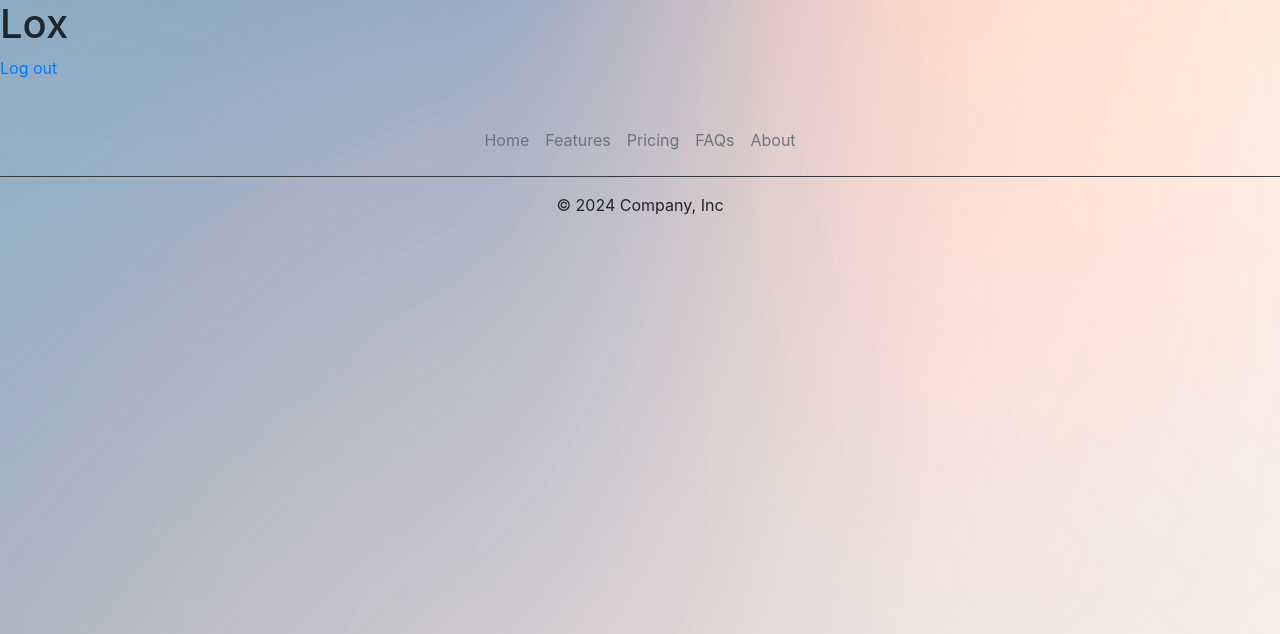
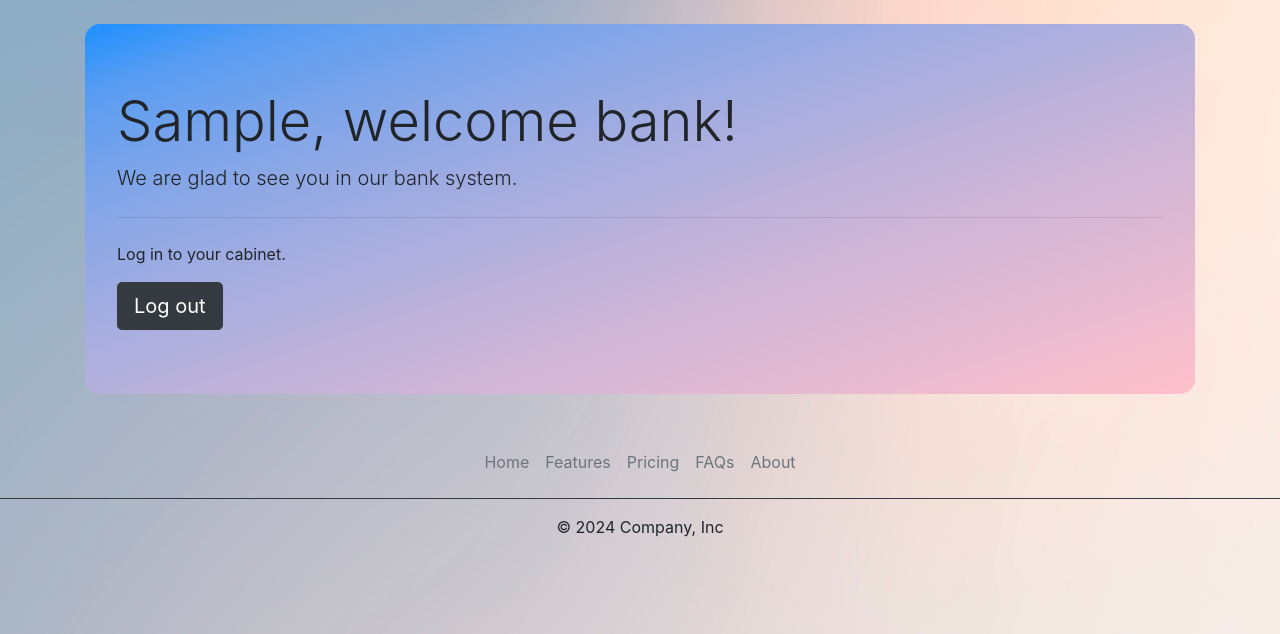
Before and after one commit to mmmurka/Online_Bank, a Django app: page /cabinet/ in a window 1280 px wide. Shown: the part 66-700 px from the top of the page. Run offline with Django 5.2, Linux system fonts and the light colour scheme; the visitor is signed in with stand-in values (Sample User, id 1); some libraries are stand-ins or nearby versions.

Commit message:
cabinet development has begun

```diff
--- a/banking/views.py
+++ b/banking/views.py
@@ -4,7 +4,7 @@
 from .models import Account, User
 from django.contrib import messages
 from django.contrib.auth import authenticate, login, logout
-
+from django.contrib.auth.decorators import login_required
 
 
 def home(request):
@@ -60,10 +60,10 @@
     return render(request, 'banking/signup_done.html')
 
 
+@login_required
 def cabinet(request):
-    if not request.user.is_authenticated:
-        return redirect('login')
-    return render(request, 'banking/cabinet.html')
+    username = request.user.first_name
+    return render(request, 'banking/cabinet.html', {'username': username})
 
 
 def user_logout(request):
--- a/online_bank/settings.py
+++ b/online_bank/settings.py
@@ -122,6 +122,9 @@
 # Static files (CSS, JavaScript, Images)
 # https://docs.djangoproject.com/en/5.0/howto/static-files/
 
+LOGIN_URL = 'login'
+
+
 STATIC_URL = 'static/'
 
 STATICFILES_DIRS = [
--- a/templates/banking/cabinet.html
+++ b/templates/banking/cabinet.html
@@ -1,5 +1,14 @@
 {% extends 'banking/base.html' %}
 {% block content %}
-<h1>Lox</h1>
-    <a class="button" href={% url 'logout' %}>Log out</a>
+<div class="container">
+    <div class="jumbotron mt-4" style="background-image: linear-gradient(to bottom right, DodgerBlue, 30%, pink); border-radius: 15px;">
+        <h1 class="display-4">{{ username }}, welcome bank!</h1>
+        <p class="lead">We are glad to see you in our bank system.</p>
+        <hr class="my-4">
+        <p>Log in to your cabinet.</p>
+        <a class="btn btn-dark btn-lg mr-3" href="{% url 'logout' %}" role="button">Log out</a>
+
+
+    </div>
+    </div>
 {% endblock %}
```
